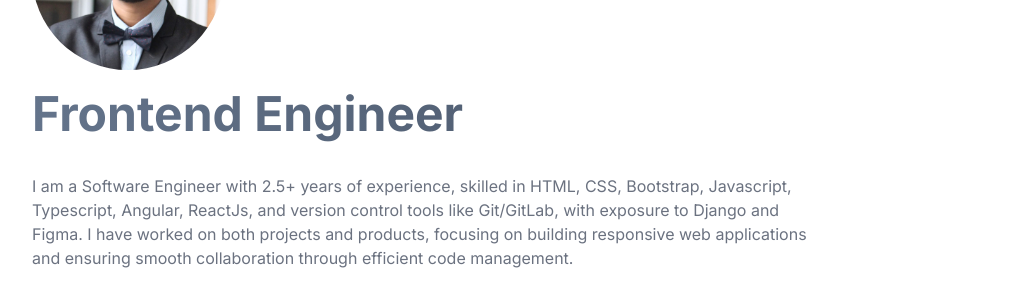
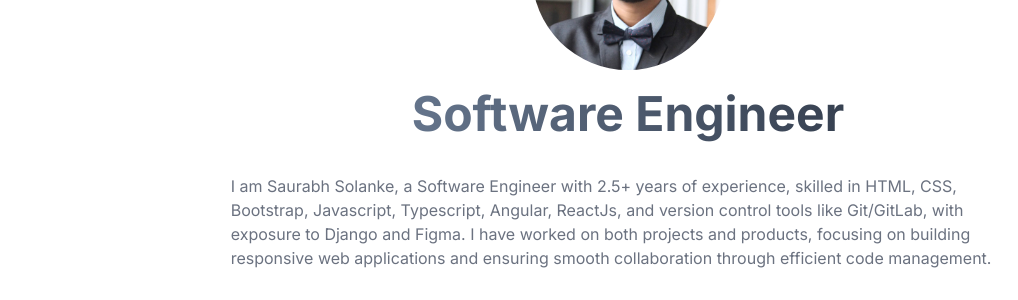
Before and after one commit to saurabhsolanke/portfolio, a Next.js app: page / in a window 1280 px wide. Shown: the part 150-450 px from the top of the page, without its empty margins (12-1030 px from the left). Built offline with nearby package versions, Linux system fonts and the light colour scheme; grey boxes are pictures that could not be loaded.

Commit message:
SS | silly mistakes

```diff
--- a/package.json
+++ b/package.json
@@ -6,6 +6,7 @@
     "dev": "next dev",
     "build": "next build",
     "start": "next start",
+    "export": "next export",
     "lint": "next lint"
   },
   "dependencies": {
--- a/src/app/components/Landing.js
+++ b/src/app/components/Landing.js
@@ -4,8 +4,8 @@ export default function Landing() {
   return (
     <>
       <main className="w-full  h-full">
-        <div className="grid grid-cols-1 gap-8 h-fit px-9">
-          <div className="col-span-1 flex flex-col">
+        <div className="grid grid-cols-1 gap-8 h-fit px-9 justify-center">
+          <div className="col-span-1 flex flex-col items-center justify-center">
             <Image
               src="/images/IMG_9063 2.jpeg"
               alt="Your Alt Text"
@@ -13,11 +13,11 @@ export default function Landing() {
               height={300}
               className="rounded-full h-auto object-cover w-48"
             />
-            <h1 className="text-5xl py-5 border-black font-bold bg-clip-text text-transparent bg-gradient-to-r from-slate-500 to-gray-700">
-              Frontend Engineer
+            <h1 className="text-center text-5xl py-5 border-black font-bold bg-clip-text text-transparent bg-gradient-to-r from-slate-500 to-gray-700">
+              Software Engineer
             </h1>
             <p className="my-4 text-gray-500 md:w-2/3 h-fit">
-            I am a Software Engineer with 2.5+ years of experience, skilled in HTML, CSS, Bootstrap, Javascript, Typescript, Angular, ReactJs, and version control tools like Git/GitLab, with exposure to Django and Figma. I have worked on both projects and products, focusing on building responsive web applications and ensuring smooth collaboration through efficient code management.
+            I am Saurabh Solanke, a Software Engineer with 2.5+ years of experience, skilled in HTML, CSS, Bootstrap, Javascript, Typescript, Angular, ReactJs, and version control tools like Git/GitLab, with exposure to Django and Figma. I have worked on both projects and products, focusing on building responsive web applications and ensuring smooth collaboration through efficient code management.
             </p>
             <div className="flex gap-4 text-black py-4">
               <a href="https://www.linkedin.com/in/saurabh-solanke/" target="_blank">
--- a/src/app/layout.js
+++ b/src/app/layout.js
@@ -4,7 +4,7 @@ import "./globals.css";
 const inter = Inter({ subsets: ["latin"] });
 
 export const metadata = {
-  title: "Create Next App",
+  title: "Saurabh Solanke",
   description: "Generated by create next app",
 };
 
```
